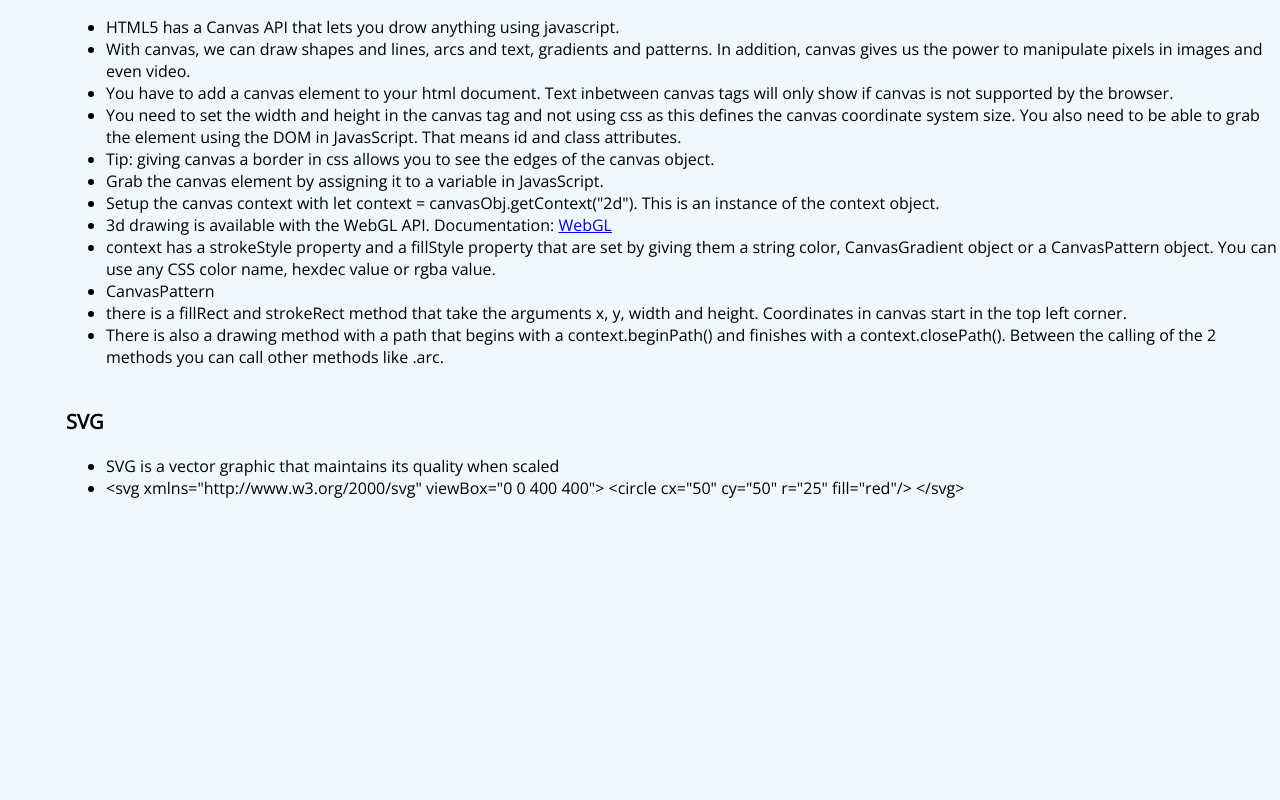
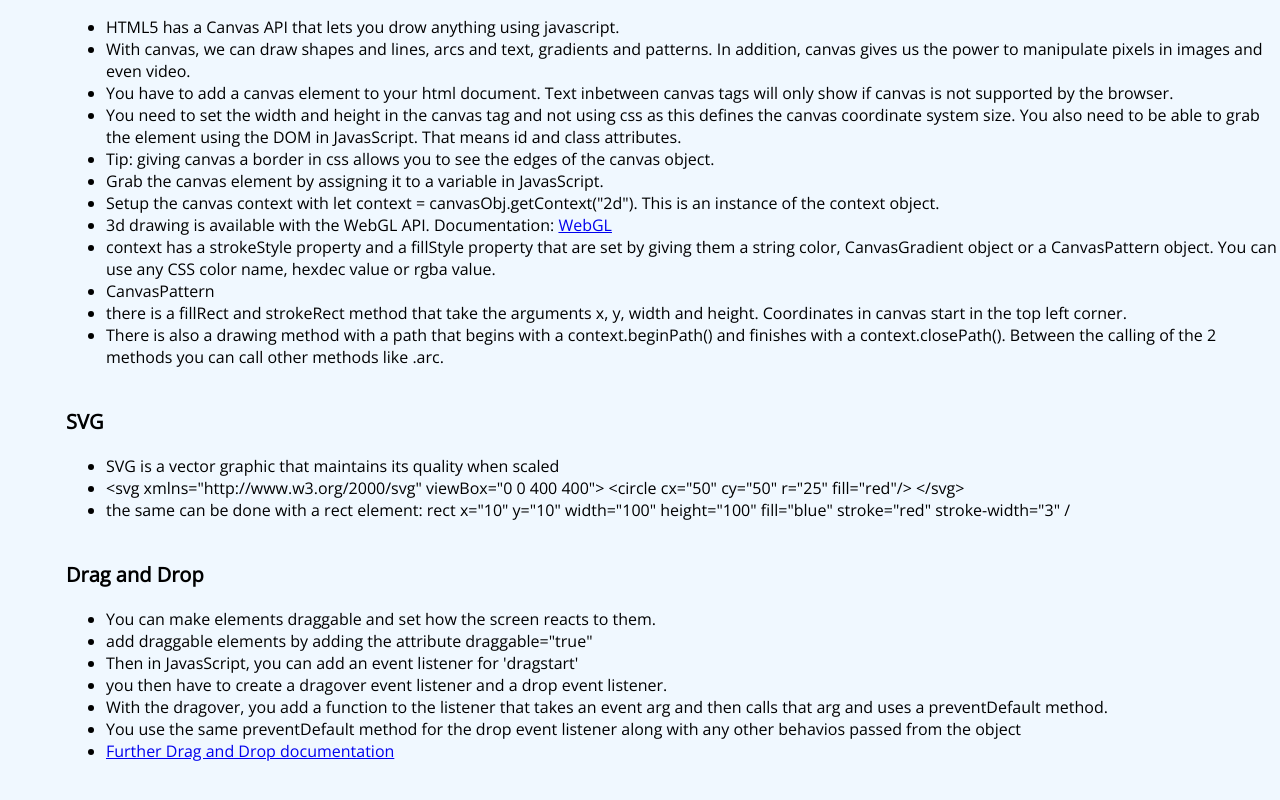
Before and after one commit to preston-bateman/wdd330, a plain HTML site: page week8/notes.html in a window 1280 px wide. Shown: the part 1234-2034 px from the top of the page. Before the commit the page ends 1787 px from the top, so only its background shows below. Drawn offline with nearby package versions, Linux system fonts and the light colour scheme.

Commit message:
final notes

```diff
--- a/js/main.js
+++ b/js/main.js
@@ -30,6 +30,10 @@ portarray = [
     {
         "label" : "Week 7 Notes",
         "url" : "week7/notes.html"
+    },
+    {
+        "label" : "Week 8 Notes",
+        "url" : "week8/notes.html"
     }
 ];
 
--- a/week8/notes.html
+++ b/week8/notes.html
@@ -152,6 +152,32 @@
                             &lt;circle cx="50" cy="50" r="25" fill="red"/&gt;
                             &lt;/svg&gt;
                     </li>
+                    <li>
+                        the same can be done with a rect element: rect x="10" y="10" width="100" height="100"
+                        fill="blue" stroke="red" stroke-width="3"  /
+                    </li>
+                </ul>
+                <h3>Drag and Drop</h3>
+                <ul class="notes">
+                    <li>
+                        You can make elements draggable and set how the screen reacts to them.
+                    </li>
+                    <li>
+                        add draggable elements by adding the attribute draggable="true"
+                    </li>
+                    <li>
+                        Then in JavasScript, you can add an event listener for 'dragstart'
+                    </li>
+                    <li>
+                        you then have to create a dragover event listener and a drop event listener.
+                    </li>
+                    <li>With the dragover, you add a function to the listener that takes an event arg and then calls that arg and uses a preventDefault method.</li>
+                    <li>
+                        You use the same preventDefault method for the drop event listener along with any other behavios passed from the object
+                    </li>
+                    <li>
+                        <a href="http://dev.w3.org/html5/spec/dnd.html">Further Drag and Drop documentation</a>
+                    </li>
                 </ul>
             </div>
         </section>
```
